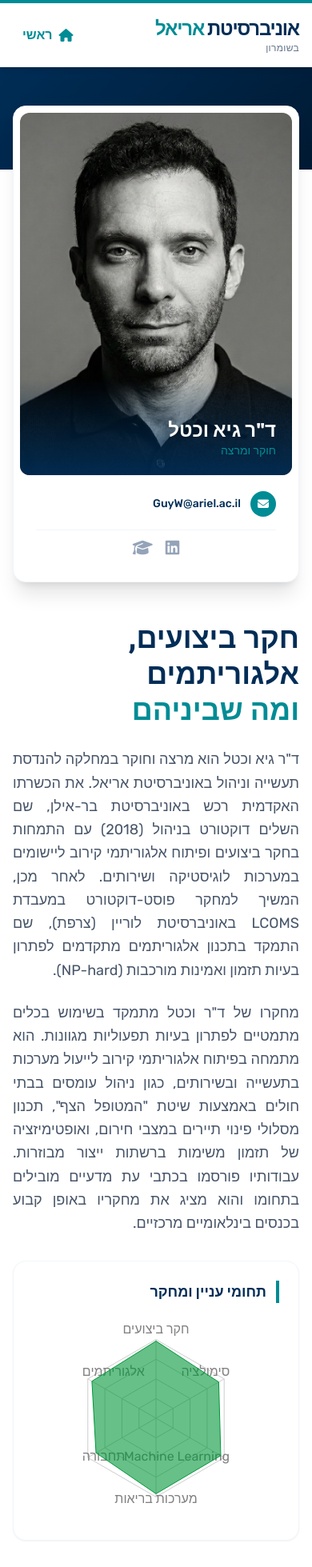
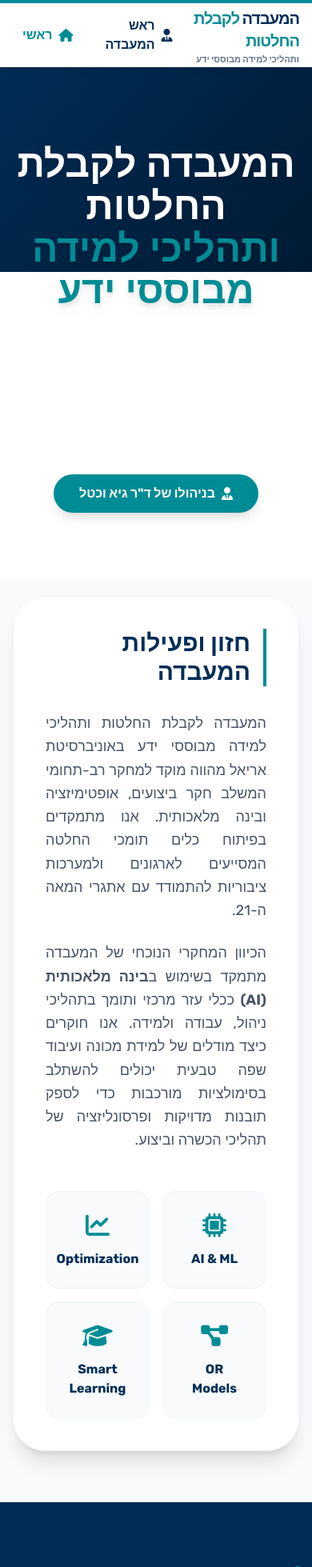
Before and after one commit to GUYWGUY/MyProfile, a React (Vite) app: page / in a window 390 px wide. Shown: the top 1959 px of the page at 80% size. Built offline with nearby package versions, Linux system fonts and the light colour scheme.

Commit message:
Update lab name to 'המעבדה לקבלת החלטות ותהליכי למידה' and change title to 'ראש המעבדה'

```diff
--- a/App.tsx
+++ b/App.tsx
@@ -7,6 +7,7 @@ import { DriversView } from './views/DriversView';
 import { ReviewView } from './views/ReviewView';
 import { FactoryView } from './views/FactoryView';
 import { FloatingView } from './views/FloatingView';
+import { ManagementView } from './views/ManagementView';
 
 const App: React.FC = () => {
   const location = useLocation();
@@ -20,17 +21,23 @@ const App: React.FC = () => {
             <div className="flex items-center gap-4">
               <Link
                 to="/"
-                className="flex flex-col items-start leading-tight group cursor-pointer"
+                className="flex flex-col items-start leading-none group cursor-pointer"
               >
-                <span className="text-2xl font-black text-ariel-blue tracking-tighter group-hover:opacity-80 transition-opacity">
-                  אוניברסיטת <span className="text-ariel-turquoise">אריאל</span>
+                <span className="text-xl font-black text-ariel-blue tracking-tighter group-hover:opacity-80 transition-opacity">
+                  המעבדה <span className="text-ariel-turquoise">לקבלת החלטות</span>
                 </span>
-                <span className="text-xs text-slate-500 font-medium tracking-wide">בשומרון</span>
+                <span className="text-[11px] text-slate-500 font-bold mt-1">ותהליכי למידה מבוססי ידע</span>
               </Link>
               <div className="hidden md:block h-8 w-px bg-slate-200 mx-2"></div>
-              <div className="hidden md:block text-sm text-ariel-blue/80 font-medium">המחלקה להנדסת תעשייה וניהול</div>
+              <div className="hidden md:block text-sm text-ariel-blue/80 font-medium">אוניברסיטת אריאל</div>
             </div>
-            <div className="flex items-center">
+            <div className="flex items-center gap-4">
+              <Link
+                to="/management"
+                className={`font-bold transition-colors px-3 py-2 flex items-center gap-2 ${currentPath === '/management' ? 'text-ariel-turquoise' : 'text-ariel-blue hover:text-ariel-turquoise'}`}
+              >
+                <i className="fas fa-user-tie"></i> ראש המעבדה
+              </Link>
               <Link
                 to="/"
                 className={`font-bold transition-colors px-3 py-2 flex items-center gap-2 ${currentPath === '/' ? 'text-ariel-turquoise' : 'text-ariel-blue hover:text-ariel-turquoise'}`}
@@ -45,6 +52,7 @@ const App: React.FC = () => {
       <main className="flex-grow">
         <Routes>
           <Route path="/" element={<Home />} />
+          <Route path="/management" element={<ManagementView />} />
           <Route path="/evacuation" element={<EvacuationView />} />
           <Route path="/drivers" element={<DriversView />} />
           <Route path="/review" element={<ReviewView />} />
@@ -57,13 +65,13 @@ const App: React.FC = () => {
       <footer className="bg-ariel-blue text-gray-300 py-12 border-t-4 border-ariel-turquoise">
         <div className="max-w-6xl mx-auto px-4 text-center">
           <div className="flex flex-col items-center gap-4 mb-8">
-            <span className="text-2xl font-black text-white tracking-tighter">ד"ר גיא <span className="text-ariel-turquoise">וכטל</span></span>
+            <span className="text-xl font-black text-white tracking-tighter">המעבדה <span className="text-ariel-turquoise">לקבלת החלטות</span> ותהליכי למידה מבוססי ידע</span>
             <div className="flex gap-6">
+              <Link to="/management" className="hover:text-ariel-turquoise transition-colors">אודות ראש המעבדה</Link>
               <a href="https://www.linkedin.com/in/guy-wachtel-9a8192a0/" target="_blank" rel="noreferrer" className="hover:text-ariel-turquoise transition-colors">LinkedIn</a>
-              <a href="https://scholar.google.com/citations?user=Y3hTWIMAAAAJ&hl=en&oi=ao" target="_blank" rel="noreferrer" className="hover:text-ariel-turquoise transition-colors">Google Scholar</a>
             </div>
           </div>
-          <p className="text-xs opacity-50">© 2025 ד"ר גיא וכטל. כל הזכויות שמורות. המחלקה להנדסת תעשייה וניהול, אוניברסיטת אריאל.</p>
+          <p className="text-xs opacity-50">© 2025 המעבדה לקבלת החלטות ותהליכי למידה מבוססי ידע. בניהולו של ד"ר גיא וכטל. אוניברסיטת אריאל.</p>
         </div>
       </footer>
     </div>
--- a/index.html
+++ b/index.html
@@ -3,7 +3,7 @@
   <head>
     <meta charset="UTF-8" />
     <meta name="viewport" content="width=device-width, initial-scale=1.0" />
-    <title>ד"ר גיא וכטל | פורטל מחקר</title>
+    <title>המעבדה לקבלת החלטות ותהליכי למידה מבוססי ידע</title>
     <script src="https://cdn.tailwindcss.com"></script>
     <link href="https://cdnjs.cloudflare.com/ajax/libs/font-awesome/6.4.0/css/all.min.css" rel="stylesheet">
     <link href="https://fonts.googleapis.com/css2?family=Heebo:wght@300;400;700;900&family=Rubik:wght@400;500;700&display=swap" rel="stylesheet">
--- a/metadata.json
+++ b/metadata.json
@@ -1,6 +1,6 @@
 {
-  "name": "ד\"ר גיא וכטל | פורטל מחקר אקדמי",
-  "description": "פורטל המחקר הרשמי של ד\"ר גיא וכטל מאוניברסיטת אריאל. מציג סימולציות אינטראקטיביות בחקר ביצועים, ניהול מערכות בריאות ותחבורה חכמה.",
+  "name": "המעבדה לקבלת החלטות ותהליכי למידה מבוססי ידע | אוניברסיטת אריאל",
+  "description": "המעבדה הרשמית לקבלת החלטות ותהליכי למידה מבוססי ידע בראשותו של ד\"ר גיא וכטל מאוניברסיטת אריאל. מחקר וסימולציות בחקר ביצועים ובינה מלאכותית.",
   "keywords": [
     "חקר ביצועים",
     "אוניברסיטת אריאל",
--- a/views/Home.tsx
+++ b/views/Home.tsx
@@ -18,103 +18,88 @@ const skillsData = [
 export const Home: React.FC = () => {
   return (
     <div className="fade-in-up">
-      <header className="bg-white relative overflow-hidden pb-12">
-        <div className="absolute top-0 left-0 w-full h-32 ariel-dark-gradient z-0"></div>
-        <div className="max-w-6xl mx-auto px-4 relative z-10 pt-16">
-          <div className="flex flex-col md:flex-row gap-8 items-start">
-            <div className="w-full md:w-1/3 -mt-4">
-              <div className="bg-white p-2 rounded-2xl shadow-xl border border-slate-100">
-                <div className="aspect-[3/4] bg-slate-100 rounded-xl overflow-hidden relative group flex items-center justify-center">
-                  <img
-                    src={profileImg}
-                    alt="ד״ר גיא וכטל"
-                    className="w-full h-full object-cover"
-                    onError={(e) => {
-                      (e.target as HTMLImageElement).src = "https://ui-avatars.com/api/?name=Guy+Wachtel&background=002D56&color=fff&size=512";
-                    }}
-                  />
-                  <div className="absolute bottom-0 w-full bg-gradient-to-t from-ariel-blue/90 to-transparent p-5 pt-12">
-                    <h2 className="text-white text-2xl font-bold">ד"ר גיא וכטל</h2>
-                    <p className="text-ariel-turquoise font-medium text-sm">חוקר ומרצה</p>
-                  </div>
-                </div>
-                <div className="p-5 space-y-4">
-                  <div className="flex items-center text-ariel-blue text-sm hover:text-ariel-turquoise transition-colors">
-                    <div className="w-8 h-8 rounded-full bg-ariel-turquoise flex items-center justify-center text-white ml-3">
-                      <i className="fas fa-envelope"></i>
-                    </div>
-                    <span className="font-medium">GuyW@ariel.ac.il</span>
-                  </div>
-                  <div className="flex justify-center gap-4 pt-2 border-t border-slate-100 mt-2">
-                    <a href="https://www.linkedin.com/in/guy-wachtel-9a8192a0/" target="_blank" rel="noreferrer" className="text-slate-400 hover:text-ariel-turquoise text-xl">
-                      <i className="fab fa-linkedin"></i>
-                    </a>
-                    <a href="https://scholar.google.com/citations?user=Y3hTWIMAAAAJ&hl=en&oi=ao" target="_blank" rel="noreferrer" className="text-slate-400 hover:text-ariel-turquoise text-xl">
-                      <i className="fas fa-graduation-cap"></i>
-                    </a>
-                  </div>
-                </div>
-              </div>
-            </div>
-            <div className="w-full md:w-2/3 mt-4 md:mt-20">
-              <h1 className="text-4xl font-black text-ariel-blue mb-6 font-display leading-tight">
-                חקר ביצועים, אלגוריתמים <br/><span className="text-ariel-turquoise">ומה שביניהם</span>
-              </h1>
-              <div className="space-y-6 text-lg text-slate-600 leading-relaxed mb-8 text-justify">
-                <p>
-                  ד"ר גיא וכטל הוא מרצה וחוקר במחלקה להנדסת תעשייה וניהול באוניברסיטת אריאל. את הכשרתו האקדמית רכש באוניברסיטת בר-אילן, שם השלים דוקטורט בניהול (2018) עם התמחות בחקר ביצועים ופיתוח אלגוריתמי קירוב ליישומים במערכות לוגיסטיקה ושירותים. לאחר מכן, המשיך למחקר פוסט-דוקטורט במעבדת LCOMS באוניברסיטת לוריין (צרפת), שם התמקד בתכנון אלגוריתמים מתקדמים לפתרון בעיות תזמון ואמינות מורכבות (NP-hard).
-                </p>
-                <p>
-                  מחקרו של ד"ר וכטל מתמקד בשימוש בכלים מתמטיים לפתרון בעיות תפעוליות מגוונות. הוא מתמחה בפיתוח אלגוריתמי קירוב לייעול מערכות בתעשייה ובשירותים, כגון ניהול עומסים בבתי חולים באמצעות שיטת "המטופל הצף", תכנון מסלולי פינוי תיירים במצבי חירום, ואופטימיזציה של תזמון משימות ברשתות ייצור מבוזרות. עבודותיו פורסמו בכתבי עת מדעיים מובילים בתחומו והוא מציג את מחקריו באופן קבוע בכנסים בינלאומיים מרכזיים.
-                </p>
-              </div>
-              <div className="bg-white p-6 rounded-2xl shadow-sm border border-slate-100 mb-8">
-                <h3 className="text-lg font-bold text-ariel-blue mb-4 border-r-4 border-ariel-turquoise pr-3">תחומי עניין ומחקר</h3>
-                <div className="h-64 w-full">
-                  <ResponsiveContainer width="100%" height="100%">
-                    <RadarChart cx="50%" cy="50%" outerRadius="80%" data={skillsData}>
-                      <PolarGrid />
-                      <PolarAngleAxis dataKey="subject" />
-                      <Radar
-                        name="Expertise"
-                        dataKey="A"
-                        stroke="#009639"
-                        fill="#009639"
-                        fillOpacity={0.6}
-                      />
-                    </RadarChart>
-                  </ResponsiveContainer>
-                </div>
-              </div>
-            </div>
+      <header className="bg-white relative overflow-hidden pb-20">
+        <div className="absolute top-0 left-0 w-full h-64 ariel-dark-gradient z-0"></div>
+        <div className="max-w-6xl mx-auto px-4 relative z-10 pt-24 text-center">
+          <h1 className="text-5xl md:text-6xl font-black text-white mb-8 font-display leading-[1.1] drop-shadow-lg">
+            המעבדה לקבלת החלטות <br/>
+            <span className="text-ariel-turquoise">ותהליכי למידה מבוססי ידע</span>
+          </h1>
+          <div className="flex flex-col items-center gap-4">
+            <p className="text-xl text-white/90 font-medium max-w-2xl mx-auto leading-relaxed">
+              פיתוח מודלים מתמטיים ואלגוריתמיים לשיפור תהליכי קבלת החלטות במערכות מורכבות, תוך דגש על חדשנות טכנולוגית ולמידה חכמה.
+            </p>
+            <Link
+              to="/management"
+              className="mt-6 inline-flex items-center gap-2 bg-ariel-turquoise text-white px-8 py-3 rounded-full font-bold shadow-lg hover:bg-ariel-turquoise-dark transition-all transform hover:-translate-y-1"
+            >
+              <i className="fas fa-user-tie"></i> בניהולו של ד"ר גיא וכטל
+            </Link>
           </div>
         </div>
       </header>
 
-      <section className="bg-ariel-blue text-white py-16 -mt-8 relative z-0">
-        <div className="max-w-6xl mx-auto px-4">
-          <h2 className="text-3xl font-black mb-10 border-r-4 border-ariel-turquoise pr-4 flex items-center gap-3">
-            <i className="fas fa-binoculars text-ariel-turquoise"></i> מבט לעתיד: מחקרים בהתהוות
-          </h2>
-          <div className="grid grid-cols-1 md:grid-cols-2 gap-8">
-            <div className="bg-white/5 p-8 rounded-2xl border border-white/10 hover:bg-white/10 transition-colors backdrop-blur-sm">
-              <div className="text-ariel-turquoise text-4xl mb-4"><i className="fas fa-route"></i></div>
-              <h3 className="text-xl font-bold mb-3">ניתוב חכם (Smart Routing)</h3>
-              <p className="text-gray-300 leading-relaxed text-justify">פיתוח אלגוריתמים המשלבים נתוני זמן אמת וחיזוי עתידי כדי לנתב משאבים בצורה אופטימלית.</p>
+      <section className="max-w-5xl mx-auto px-4 py-16 -mt-10 relative z-10">
+        <div className="bg-white p-10 rounded-[2.5rem] shadow-xl border border-slate-100">
+          <h2 className="text-3xl font-black text-ariel-blue mb-8 border-r-4 border-ariel-turquoise pr-4">חזון ופעילות המעבדה</h2>
+          <div className="grid grid-cols-1 md:grid-cols-2 gap-12 items-center">
+            <div className="space-y-6 text-lg text-slate-600 leading-relaxed text-justify">
+              <p>
+                המעבדה לקבלת החלטות ותהליכי למידה מבוססי ידע באוניברסיטת אריאל מהווה מוקד למחקר רב-תחומי המשלב חקר ביצועים, אופטימיזציה ובינה מלאכותית. אנו מתמקדים בפיתוח כלים תומכי החלטה המסייעים לארגונים ולמערכות ציבוריות להתמודד עם אתגרי המאה ה-21.
+              </p>
+              <p>
+                הכיוון המחקרי הנוכחי של המעבדה מתמקד בשימוש ב<strong>בינה מלאכותית (AI)</strong> ככלי עזר מרכזי ותומך בתהליכי ניהול, עבודה ולמידה. אנו חוקרים כיצד מודלים של למידת מכונה ועיבוד שפה טבעית יכולים להשתלב בסימולציות מורכבות כדי לספק תובנות מדויקות ופרסונליזציה של תהליכי הכשרה וביצוע.
+              </p>
             </div>
-            <div className="bg-white/5 p-8 rounded-2xl border border-white/10 hover:bg-white/10 transition-colors backdrop-blur-sm">
-              <div className="text-ariel-turquoise text-4xl mb-4"><i className="fas fa-brain"></i></div>
-              <h3 className="text-xl font-bold mb-3">בינה מלאכותית בלמידה</h3>
-              <p className="text-gray-300 leading-relaxed text-justify">שימוש במודלים מתקדמים של עיבוד שפה טבעית (NLP) ובינה מלאכותית יוצרת (Generative AI) לצורך התאמה אישית של תהליכי למידה.</p>
+            <div className="grid grid-cols-2 gap-4">
+              <div className="bg-slate-50 p-6 rounded-2xl border border-slate-100 flex flex-col items-center text-center group hover:bg-ariel-turquoise/5 transition-colors">
+                <i className="fas fa-microchip text-ariel-turquoise text-3xl mb-3"></i>
+                <span className="font-bold text-ariel-blue">AI & ML</span>
+              </div>
+              <div className="bg-slate-50 p-6 rounded-2xl border border-slate-100 flex flex-col items-center text-center group hover:bg-ariel-turquoise/5 transition-colors">
+                <i className="fas fa-chart-line text-ariel-turquoise text-3xl mb-3"></i>
+                <span className="font-bold text-ariel-blue">Optimization</span>
+              </div>
+              <div className="bg-slate-50 p-6 rounded-2xl border border-slate-100 flex flex-col items-center text-center group hover:bg-ariel-turquoise/5 transition-colors">
+                <i className="fas fa-project-diagram text-ariel-turquoise text-3xl mb-3"></i>
+                <span className="font-bold text-ariel-blue">OR Models</span>
+              </div>
+              <div className="bg-slate-50 p-6 rounded-2xl border border-slate-100 flex flex-col items-center text-center group hover:bg-ariel-turquoise/5 transition-colors">
+                <i className="fas fa-graduation-cap text-ariel-turquoise text-3xl mb-3"></i>
+                <span className="font-bold text-ariel-blue">Smart Learning</span>
+              </div>
             </div>
           </div>
         </div>
       </section>
 
-      <section className="max-w-7xl mx-auto px-4 py-16 bg-slate-50 rounded-t-[3rem] -mt-8 relative z-10">
-        <h2 className="text-3xl font-black text-ariel-blue mb-10 flex items-center">
-          <i className="fas fa-flask text-ariel-turquoise ml-3"></i> פרסומים נבחרים וסימולציות
-        </h2>
+      <section className="bg-ariel-blue text-white py-20 relative z-0">
+        <div className="max-w-6xl mx-auto px-4">
+          <h2 className="text-3xl font-black mb-12 border-r-4 border-ariel-turquoise pr-4 flex items-center gap-3">
+            <i className="fas fa-spinner text-ariel-turquoise animate-spin-slow"></i> מחקרים פעילים ופרויקטים נוכחיים
+          </h2>
+          <div className="grid grid-cols-1 md:grid-cols-2 gap-8">
+            <div className="bg-white/5 p-8 rounded-2xl border border-white/10 hover:bg-white/10 transition-colors backdrop-blur-sm group">
+              <div className="text-ariel-turquoise text-4xl mb-4 group-hover:scale-110 transition-transform"><i className="fas fa-route"></i></div>
+              <h3 className="text-xl font-bold mb-3">ניתוב חכם ודינמי (Dynamic Routing)</h3>
+              <p className="text-gray-300 leading-relaxed text-justify">פיתוח אלגוריתמים המשלבים נתוני זמן אמת וחיזוי עתידי כדי לנתב משאבים בצורה אופטימלית במערכות לוגיסטיקה עירוניות.</p>
+            </div>
+            <div className="bg-white/5 p-8 rounded-2xl border border-white/10 hover:bg-white/10 transition-colors backdrop-blur-sm group">
+              <div className="text-ariel-turquoise text-4xl mb-4 group-hover:scale-110 transition-transform"><i className="fas fa-brain"></i></div>
+              <h3 className="text-xl font-bold mb-3">בינה מלאכותית בחינוך טכנולוגי</h3>
+              <p className="text-gray-300 leading-relaxed text-justify">שימוש במודלים מתקדמים של NLP ובינה מלאכותית יוצרת (Generative AI) לצורך התאמה אישית של תהליכי למידה והכשרה מקצועית.</p>
+            </div>
+          </div>
+        </div>
+      </section>
+
+      <section className="max-w-7xl mx-auto px-4 py-20 bg-slate-50 rounded-t-[4rem] -mt-10 relative z-10">
+        <div className="flex flex-col md:flex-row justify-between items-end mb-12 px-6">
+          <h2 className="text-3xl font-black text-ariel-blue flex items-center">
+            <i className="fas fa-flask text-ariel-turquoise ml-3"></i> פרסומי המעבדה וסימולציות
+          </h2>
+          <p className="text-slate-500 font-medium max-w-md text-left">סקירה של פרסומים נבחרים המשלבים תיאוריה מתמטית עם יישום מעשי בסימולטורים אינטראקטיביים.</p>
+        </div>
         <div className="flex flex-wrap justify-center gap-8">
           {RESEARCH_PAPERS.map(paper => (
             <ProjectCard
--- /dev/null
+++ b/views/ManagementView.tsx
@@ -0,0 +1,111 @@
+
+import React from 'react';
+import { Link } from 'react-router-dom';
+import { Radar, RadarChart, PolarGrid, PolarAngleAxis, ResponsiveContainer } from 'recharts';
+import profileImg from '../profile.jpg';
+
+const skillsData = [
+  { subject: 'חקר ביצועים', A: 98 },
+  { subject: 'סימולציה', A: 92 },
+  { subject: 'Machine Learning', A: 95 },
+  { subject: 'מערכות בריאות', A: 96 },
+  { subject: 'תחבורה', A: 88 },
+  { subject: 'אלגוריתמים', A: 94 },
+];
+
+export const ManagementView: React.FC = () => {
+  return (
+    <div className="fade-in-up min-h-screen bg-slate-50">
+      <div className="max-w-6xl mx-auto px-4 py-12">
+        <Link to="/" className="mb-8 flex items-center text-slate-500 hover:text-ariel-turquoise font-bold transition-colors w-fit">
+          <i className="fas fa-arrow-right ml-2"></i> חזרה לדף המעבדה
+        </Link>
+
+        <div className="bg-white rounded-3xl shadow-xl overflow-hidden border border-slate-100">
+          <div className="flex flex-col md:flex-row">
+            {/* Sidebar with Profile */}
+            <div className="w-full md:w-1/3 p-8 bg-slate-50 border-l border-slate-100">
+              <div className="rounded-2xl overflow-hidden shadow-lg mb-6 aspect-[3/4]">
+                <img
+                  src={profileImg}
+                  alt="ד״ר גיא וכטל"
+                  className="w-full h-full object-cover"
+                  onError={(e) => {
+                    (e.target as HTMLImageElement).src = "https://ui-avatars.com/api/?name=Guy+Wachtel&background=002D56&color=fff&size=512";
+                  }}
+                />
+              </div>
+
+              <div className="space-y-4">
+                <h1 className="text-3xl font-black text-ariel-blue">ד"ר גיא וכטל</h1>
+                <p className="text-ariel-turquoise font-bold text-lg">ראש המעבדה</p>
+
+                <div className="pt-4 space-y-3">
+                  <div className="flex items-center text-slate-600">
+                    <i className="fas fa-envelope ml-3 text-ariel-turquoise w-5"></i>
+                    <span className="text-sm font-medium">GuyW@ariel.ac.il</span>
+                  </div>
+                  <div className="flex items-center text-slate-600">
+                    <i className="fas fa-university ml-3 text-ariel-turquoise w-5"></i>
+                    <span className="text-sm font-medium">המחלקה להנדסת תעשייה וניהול</span>
+                  </div>
+                </div>
+
+                <div className="flex gap-4 pt-6 border-t border-slate-200">
+                  <a href="https://www.linkedin.com/in/guy-wachtel-9a8192a0/" target="_blank" rel="noreferrer" className="w-10 h-10 rounded-full bg-white shadow-sm flex items-center justify-center text-slate-400 hover:text-ariel-turquoise transition-all">
+                    <i className="fab fa-linkedin-in"></i>
+                  </a>
+                  <a href="https://scholar.google.com/citations?user=Y3hTWIMAAAAJ&hl=en&oi=ao" target="_blank" rel="noreferrer" className="w-10 h-10 rounded-full bg-white shadow-sm flex items-center justify-center text-slate-400 hover:text-ariel-turquoise transition-all">
+                    <i className="fas fa-graduation-cap"></i>
+                  </a>
+                </div>
+              </div>
+            </div>
+
+            {/* Main Content */}
+            <div className="w-full md:w-2/3 p-10">
+              <section className="mb-12">
+                <h2 className="text-2xl font-black text-ariel-blue mb-6 border-r-4 border-ariel-turquoise pr-4">אודות וניסיון אקדמי</h2>
+                <div className="space-y-6 text-lg text-slate-600 leading-relaxed text-justify">
+                  <p>
+                    ד"ר גיא וכטל הוא מרצה וחוקר במחלקה להנדסת תעשייה וניהול באוניברסיטת אריאל. את הכשרתו האקדמית רכש באוניברסיטת בר-אילן, שם השלים דוקטורט בניהול (2018) עם התמחות בחקר ביצועים ופיתוח אלגוריתמי קירוב ליישומים במערכות לוגיסטיקה ושירותים.
+                  </p>
+                  <p>
+                    לאחר מכן, המשיך למחקר פוסט-דוקטורט במעבדת LCOMS באוניברסיטת לוריין (צרפת), שם התמקד בתכנון אלגוריתמים מתקדמים לפתרון בעיות תזמון ואמינות מורכבות (NP-hard).
+                  </p>
+                  <p>
+                    מחקרו של ד"ר וכטל מתמקד בשימוש בכלים מתמטיים לפתרון בעיות תפעוליות מגוונות. הוא מתמחה בפיתוח אלגוריתמי קירוב לייעול מערכות בתעשייה ובשירותים, כגון ניהול עומסים בבתי חולים באמצעות שיטת "המטופל הצף", תכנון מסלולי פינוי תיירים במצבי חירום, ואופטימיזציה של תזמון משימות ברשתות ייצור מבוזרות.
+                  </p>
+                  <p>
+                    עבודותיו פורסמו בכתבי עת מדעיים מובילים בתחומו והוא מציג את מחקריו באופן קבוע בכנסים בינלאומיים מרכזיים. כיום הוא מוביל את המעבדה לקבלת החלטות ותהליכי למידה מבוססי ידע, תוך דגש על שילוב בינה מלאכותית (AI) ככלי עזר תומך החלטה.
+                  </p>
+                </div>
+              </section>
+
+              <section>
+                <h2 className="text-2xl font-black text-ariel-blue mb-6 border-r-4 border-ariel-turquoise pr-4">מומחיות מקצועית</h2>
+                <div className="bg-slate-50 p-6 rounded-2xl border border-slate-100">
+                  <div className="h-80 w-full">
+                    <ResponsiveContainer width="100%" height="100%">
+                      <RadarChart cx="50%" cy="50%" outerRadius="80%" data={skillsData}>
+                        <PolarGrid />
+                        <PolarAngleAxis dataKey="subject" />
+                        <Radar
+                          name="Expertise"
+                          dataKey="A"
+                          stroke="#008C95"
+                          fill="#008C95"
+                          fillOpacity={0.6}
+                        />
+                      </RadarChart>
+                    </ResponsiveContainer>
+                  </div>
+                </div>
+              </section>
+            </div>
+          </div>
+        </div>
+      </div>
+    </div>
+  );
+};
```
